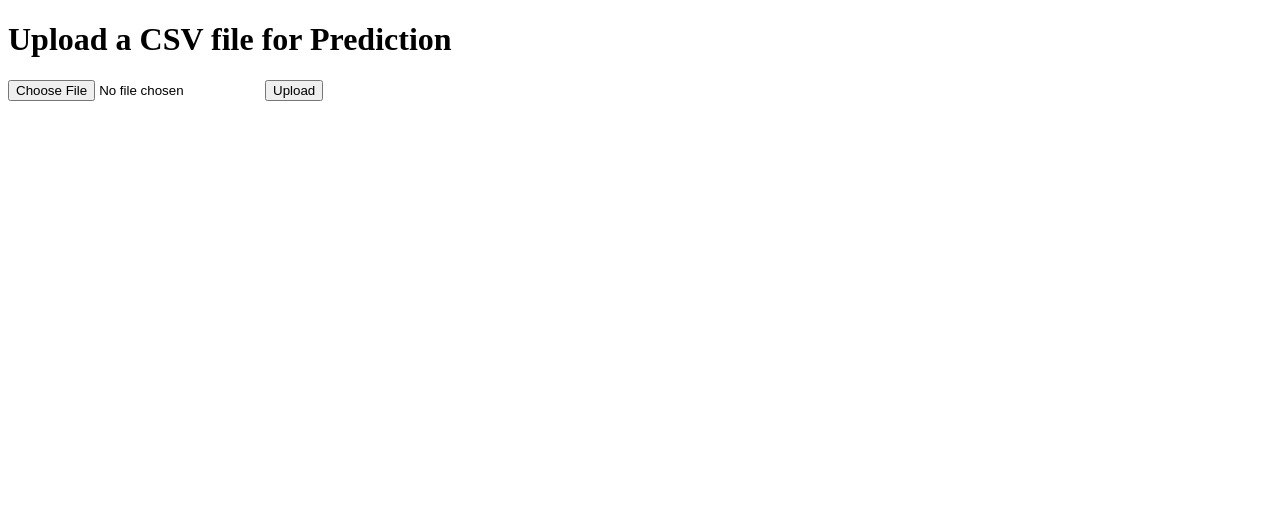
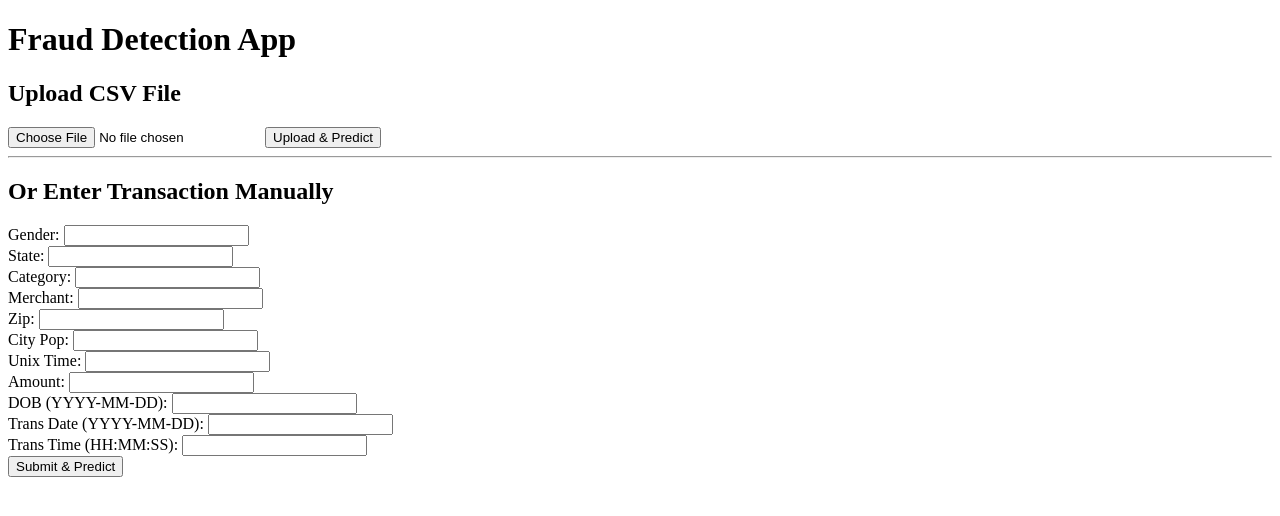
Before and after one commit to SARA3SAEED/fraud_detection_cuML, a Flask app: page / in a window 1280 px wide. Shown: the top 516 px of the page. Run offline with Flask 3, Linux system fonts and the light colour scheme; parts of the project's set-up code (start-up, migrations or seed data) failed here and were passed over.

Commit message:
2 commit

```diff
--- a/app.py
+++ b/app.py
@@ -3,64 +3,9 @@ import pandas as pd
 from flask import Flask, request, jsonify, render_template
 import os
 
-# Define the function to predict fraud
-def predict_fraud(file, model, scaler, model_features):
-    try:
-        # Read data from uploaded CSV file
-        input_df = pd.read_csv(file)
-        input_df = input_df.iloc[[0]]  # Use only the first row
-
-        print("Input DataFrame columns:", input_df.columns)
-
-        # Convert necessary columns to categorical
-        input_df['gender'] = input_df['gender'].astype('category')
-        input_df['state'] = input_df['state'].astype('category')
-        input_df['category'] = input_df['category'].astype('category')
-        input_df['merchant'] = input_df['merchant'].astype('category')
-
-        # Convert date fields
-        input_df['trans_time'] = pd.to_datetime(input_df['trans_time'])
-        input_df['trans_date'] = pd.to_datetime(input_df['trans_date'])
-        input_df['dob'] = pd.to_datetime(input_df['dob'])
-
-        # Encode categorical features
-        categorical_features = ['gender', 'state', 'category', 'merchant']
-        numerical_features = ['zip', 'city_pop', 'unix_time', 'amt']
-
-        for col in categorical_features:
-            input_df[col] = input_df[col].cat.codes
-
-        for col in ['dob', 'trans_date', 'trans_time']:
-            input_df[col] = input_df[col].astype('int64') / 10**9
-
-        # Scale numerical features
-        input_df[numerical_features] = scaler.transform(input_df[numerical_features])
-
-        # Align features with what the model expects
-        print("Final input features:", input_df.columns)
-        print("Model expects:", model_features)
-        input_df = input_df[model_features]
-
-        # Predict
-        prediction = model.predict(input_df)
-        return int(prediction[0])
-
-    except Exception as e:
-        print(f"Error during prediction: {e}")
-        return -1
 
 
-
-# Flask app setup
-app = Flask(__name__)
-
-# Home route to serve the HTML form
-@app.route('/')
-def home():
-    return render_template('index.html')  # Make sure index.html is in the 'templates' folder
-
-# Prediction route to handle file upload
-from flask import render_template
+# ------------------------------------------------------------------------------------#
 
 MODEL_PATH = 'model.pkl'
 SCALER_PATH = 'scaler.pkl'
@@ -68,6 +13,76 @@ SCALER_PATH = 'scaler.pkl'
 model = joblib.load(MODEL_PATH)
 scaler = joblib.load(SCALER_PATH)
 model_features = model.get_booster().feature_names
+
+
+# Flask app setup
+app = Flask(__name__)
+
+
+# ------------------------------------------------------------------------------------#
+
+# Define the function to predict fraud
+@app.route('/predict_form', methods=['POST'])
+def predict_form():
+    try:
+        # Collect form data
+        data = {
+            'gender': request.form['gender'],
+            'state': request.form['state'],
+            'category': request.form['category'],
+            'merchant': request.form['merchant'],
+            'zip': int(request.form['zip']),
+            'city_pop': int(request.form['city_pop']),
+            'unix_time': float(request.form['unix_time']),
+            'amt': float(request.form['amt']),
+            'dob': pd.to_datetime(request.form['dob']),
+            'trans_date': pd.to_datetime(request.form['trans_date']),
+            'trans_time': pd.to_datetime(request.form['trans_time']).time(),
+        }
+
+        # Combine date + time into full datetime for trans_time
+        data['trans_time'] = pd.to_datetime(str(data['trans_date'].date()) + ' ' + str(data['trans_time']))
+
+        # Create DataFrame
+        input_df = pd.DataFrame([data])
+
+        # Convert categorical
+        for col in ['gender', 'state', 'category', 'merchant']:
+            input_df[col] = input_df[col].astype('category').cat.codes
+
+        # Convert datetime
+        for col in ['dob', 'trans_date', 'trans_time']:
+            input_df[col] = input_df[col].astype('int64') / 10**9
+
+        # Scale
+        numerical_features = ['zip', 'city_pop', 'unix_time', 'amt']
+        input_df[numerical_features] = scaler.transform(input_df[numerical_features])
+
+        # Align features
+        input_df = input_df[model_features]
+
+        prediction = model.predict(input_df)
+        return render_template('result.html', prediction=int(prediction[0]))
+
+    except Exception as e:
+        return render_template('result.html', prediction=f"Error: {e}")
+
+
+
+
+
+# ------------------------------------------------------------------------------------#
+@app.route('/')
+def home():
+    return render_template('index.html')  # Make sure index.html is in the 'templates' folder
+
+
+
+
+
+
+# ------------------------------------------------------------------------------------#
+
 
 @app.route('/predict', methods=['POST'])
 def predict():
@@ -79,6 +94,9 @@ def predict():
     return render_template('result.html', prediction=pred)
 
 
+
+# ------------------------------------------------------------------------------------#
+
 if __name__ == '__main__':
     port = int(os.environ.get("PORT", 5000))
     app.run(host='0.0.0.0', port=port)
--- a/templates/index.html
+++ b/templates/index.html
@@ -2,14 +2,33 @@
 <html lang="en">
 <head>
     <meta charset="UTF-8">
-    <meta name="viewport" content="width=device-width, initial-scale=1.0">
-    <title>Fraud Prediction Service</title>
+    <title>Fraud Prediction</title>
 </head>
 <body>
-    <h1>Upload a CSV file for Prediction</h1>
+    <h1>Fraud Detection App</h1>
+
+    <h2>Upload CSV File</h2>
     <form action="/predict" method="POST" enctype="multipart/form-data">
-        <input type="file" name="file" accept=".csv" required />
-        <button type="submit">Upload</button>
+        <input type="file" name="file">
+        <button type="submit">Upload & Predict</button>
+    </form>
+
+    <hr>
+
+    <h2>Or Enter Transaction Manually</h2>
+    <form action="/predict_form" method="POST">
+        Gender: <input type="text" name="gender"><br>
+        State: <input type="text" name="state"><br>
+        Category: <input type="text" name="category"><br>
+        Merchant: <input type="text" name="merchant"><br>
+        Zip: <input type="number" name="zip"><br>
+        City Pop: <input type="number" name="city_pop"><br>
+        Unix Time: <input type="number" name="unix_time"><br>
+        Amount: <input type="number" name="amt"><br>
+        DOB (YYYY-MM-DD): <input type="text" name="dob"><br>
+        Trans Date (YYYY-MM-DD): <input type="text" name="trans_date"><br>
+        Trans Time (HH:MM:SS): <input type="text" name="trans_time"><br>
+        <button type="submit">Submit & Predict</button>
     </form>
 </body>
 </html>
```
